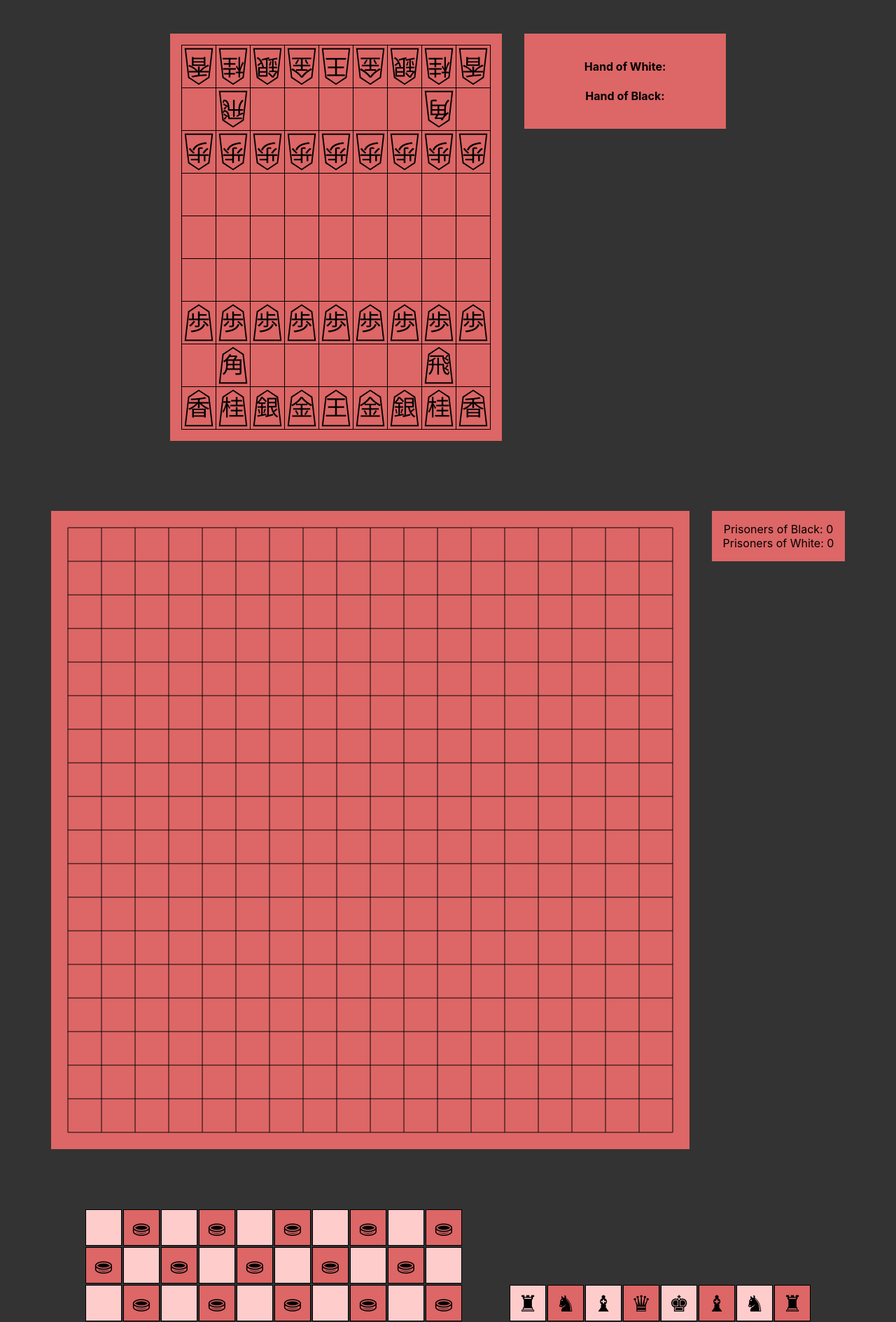
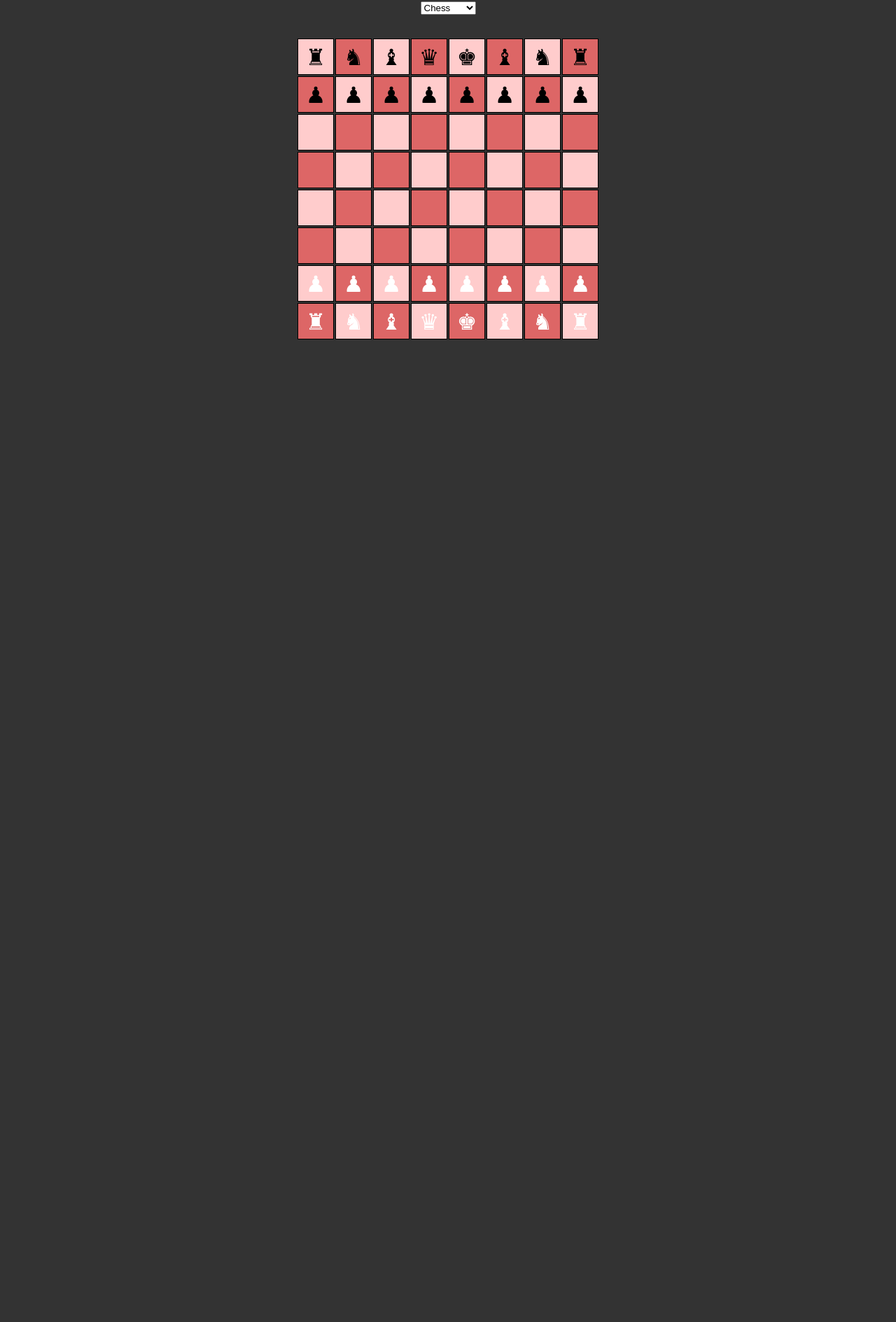
Before and after one commit to dragonfi/react-boardgame, a React (Create React App) app: page / in a window 1280 px wide. Shown: the top 1889 px of the page at 70% size. After the commit the page ends 800 px from the top, so only its background shows below. Built offline with nearby package versions, Linux system fonts and the light colour scheme.

Commit message:
feat(app): add selector to select game to play
selector also resets game state on change

```diff
--- a/src/App/App.tsx
+++ b/src/App/App.tsx
@@ -2,34 +2,53 @@ import React, { Component } from 'react';
 import './App.css';
 
 import {ErrorBoundary} from '../Utils/ErrorBoundary';
-import {BoardGame} from '../BoardGame/BoardGame';
+import {BoardGame, BoardGameRules} from '../BoardGame/BoardGame';
 import {rules as chessRules} from '../Chess/ChessRules';
 import {rules as checkersRules} from '../Checkers/CheckersRules';
 import {rules as goRules} from '../Go/GoRules';
 import {rules as shogiRules} from '../Shogi/ShogiRules';
 
-class App extends Component {
+import {Selector} from '../Selector/Selector';
+
+import {ObjectMap} from '../Utils/ObjectMap';
+
+class GameSelector extends Selector<BoardGameRules<any>> {
+  render() {
+    return (
+      <div>
+        {super.render()}
+      </div>
+    )
+  }
+};
+
+class App extends Component<{}, {gameRules: BoardGameRules<any>}> {
+  selectorOptions: ObjectMap<BoardGameRules<any>> = {
+    "Chess": chessRules,
+    "Checkers": checkersRules,
+    "Go": goRules,
+    "Shogi": shogiRules,
+  }
+
+  constructor(props: {}) {
+    super(props);
+    this.state = {gameRules: this.selectorOptions.Chess};
+  }
+
+  _onGameSelect(rules: BoardGameRules<any>) {
+    this.setState({
+      gameRules: rules,
+    });
+    console.log(rules);
+  }
+
   render() {
     return (
       <div className="App react-boardgame__main-container">
-      <div className="react-boardgame__inline-container">
-        <ErrorBoundary errorMessage="An error occured, we misplayed the shogi board. Care to play a different game?">
-          <BoardGame rules={shogiRules} />
-        </ErrorBoundary>
-      </div>
-        <div className="react-boardgame__inline-container">
-          <ErrorBoundary errorMessage="An error occured, we misplayed the go board. Care to play a different game?">
-            <BoardGame rules={goRules} />
-          </ErrorBoundary>
-        </div>
-        <div className="react-boardgame__inline-container">
-          <ErrorBoundary errorMessage="An error occured, we misplayed the checkers board. Care to play a different game?">
-            <BoardGame rules={checkersRules} />
-          </ErrorBoundary>
-        </div>
-        <div className="react-boardgame__inline-container">
-          <ErrorBoundary errorMessage="An error occured, we misplayed the chess board. Care to play a different game?">
-            <BoardGame rules={chessRules} />
+        <GameSelector options={this.selectorOptions} onSelect={this._onGameSelect.bind(this)} />
+        <div key={this.state.gameRules.initialBoardState.toString()} className="react-boardgame__inline-container">
+          <ErrorBoundary errorMessage="An error occured, we misplayed the board. Care to play a different game?">
+            <BoardGame rules={this.state.gameRules} />
           </ErrorBoundary>
         </div>
       </div>
--- /dev/null
+++ b/src/Selector/Selector.tsx
@@ -0,0 +1,26 @@
+import React, { Component, ChangeEvent } from 'react';
+import {ObjectMap} from '../Utils/ObjectMap';
+
+export {Selector};
+
+class Selector<T> extends Component<{options: ObjectMap<T>, onSelect(result: T): void}> {
+    _renderOption(name: string) {
+        return(
+            <option value={name}>{name}</option>
+        )
+    }
+
+    _onChange(e: ChangeEvent<HTMLSelectElement>): void {
+        const selected = e.target.value;
+        console.log(selected);
+        this.props.onSelect(this.props.options[selected]);
+    }
+
+    render() {
+        return (
+            <select onChange={this._onChange.bind(this)}>
+                {Object.keys(this.props.options).map(this._renderOption)}
+            </select>
+        );
+    }
+}
```
